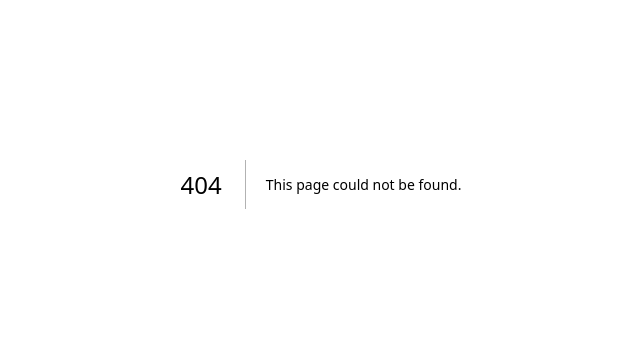
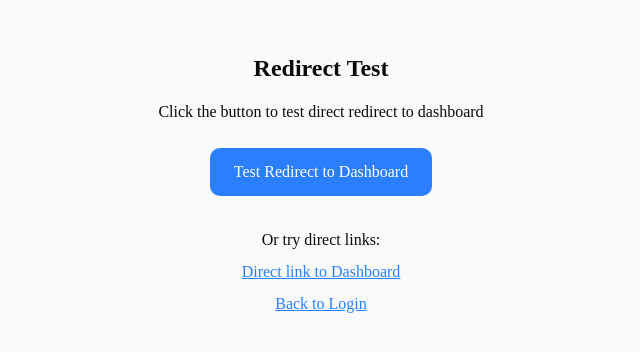
Before and after one commit to AnapatSI/qr-order, a Next.js app: page /test-redirect in a window 1280 px wide. Before the commit this address had no page. Shown: the part 216-568 px from the top of the page, without its empty margins (319-959 px from the left). Built offline with nearby package versions, Linux system fonts and the light colour scheme.

Commit message:
Add redirect test page to isolate the issue

```diff
--- /dev/null
+++ b/app/test-redirect/page.tsx
@@ -0,0 +1,40 @@
+'use client'
+
+import { useState } from 'react'
+
+export default function TestRedirect() {
+  const [redirecting, setRedirecting] = useState(false)
+
+  const handleRedirect = () => {
+    setRedirecting(true)
+    console.log('🚀 Testing direct redirect...')
+    window.location.replace('/admin/dashboard')
+  }
+
+  return (
+    <div className="min-h-screen flex items-center justify-center bg-gray-50">
+      <div className="text-center">
+        <h1 className="text-2xl font-bold mb-4">Redirect Test</h1>
+        <p className="mb-6">Click the button to test direct redirect to dashboard</p>
+
+        <button
+          onClick={handleRedirect}
+          disabled={redirecting}
+          className="bg-blue-500 text-white px-6 py-3 rounded-lg hover:bg-blue-600 disabled:opacity-50"
+        >
+          {redirecting ? 'Redirecting...' : 'Test Redirect to Dashboard'}
+        </button>
+
+        <div className="mt-8">
+          <p>Or try direct links:</p>
+          <a href="/admin/dashboard" className="block text-blue-500 underline mt-2">
+            Direct link to Dashboard
+          </a>
+          <a href="/login" className="block text-blue-500 underline mt-2">
+            Back to Login
+          </a>
+        </div>
+      </div>
+    </div>
+  )
+}
```
